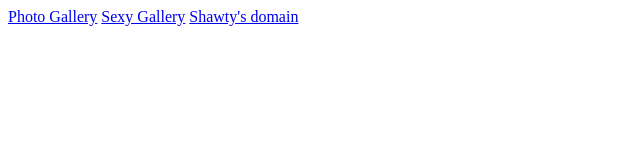
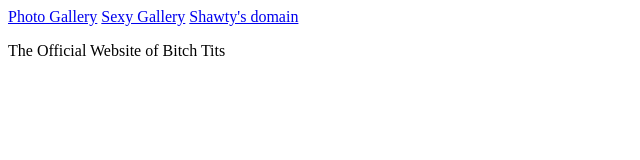
Before and after one commit to themarfmarf/themarfmarf.github.io, a plain HTML site: page index.html in a window 1280 px wide. Shown: the whole page, without its empty margins (0-640 px from the left). Drawn offline with Linux system fonts and the light colour scheme.

Commit message:
Update index.html

```diff
--- a/index.html
+++ b/index.html
@@ -10,6 +10,7 @@
 </div>
 </head>
 <body>
+  <p>The Official Website of Bitch Tits</p>
 </body>
 
 </html>
```
